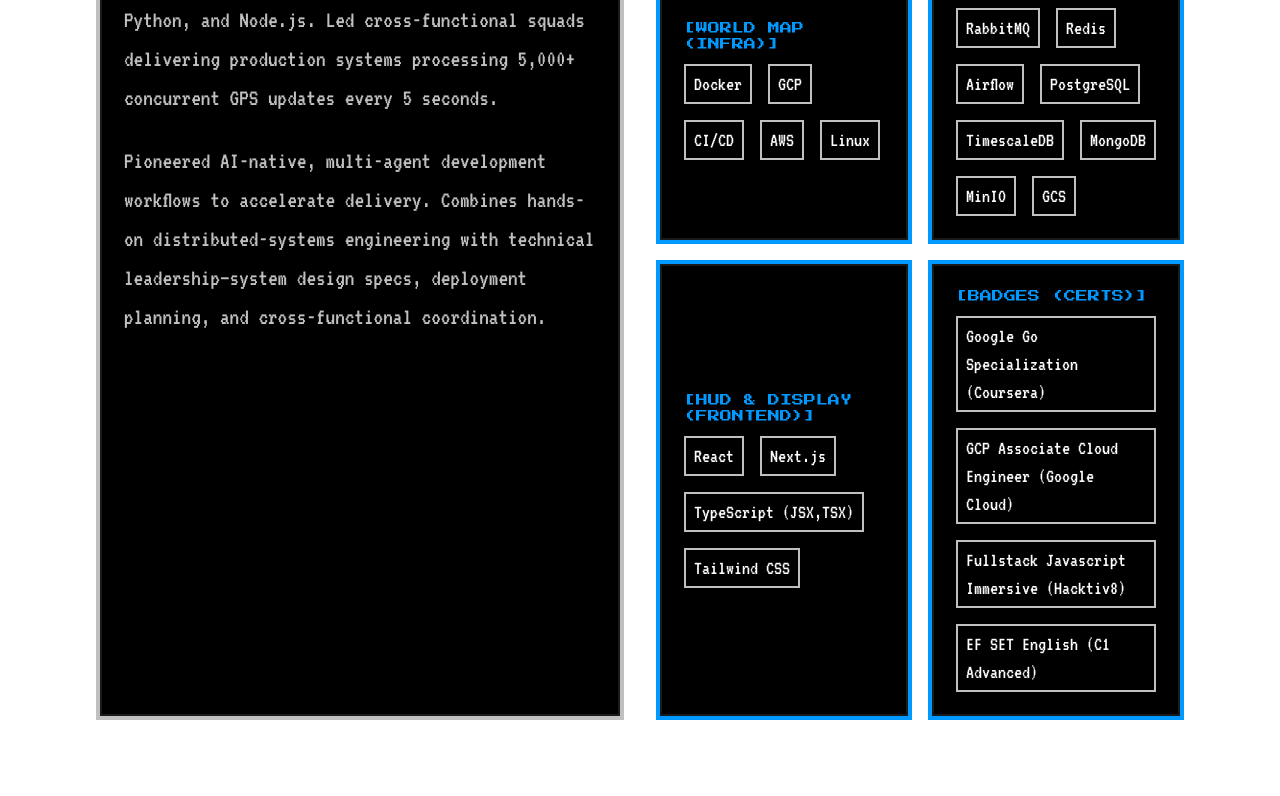
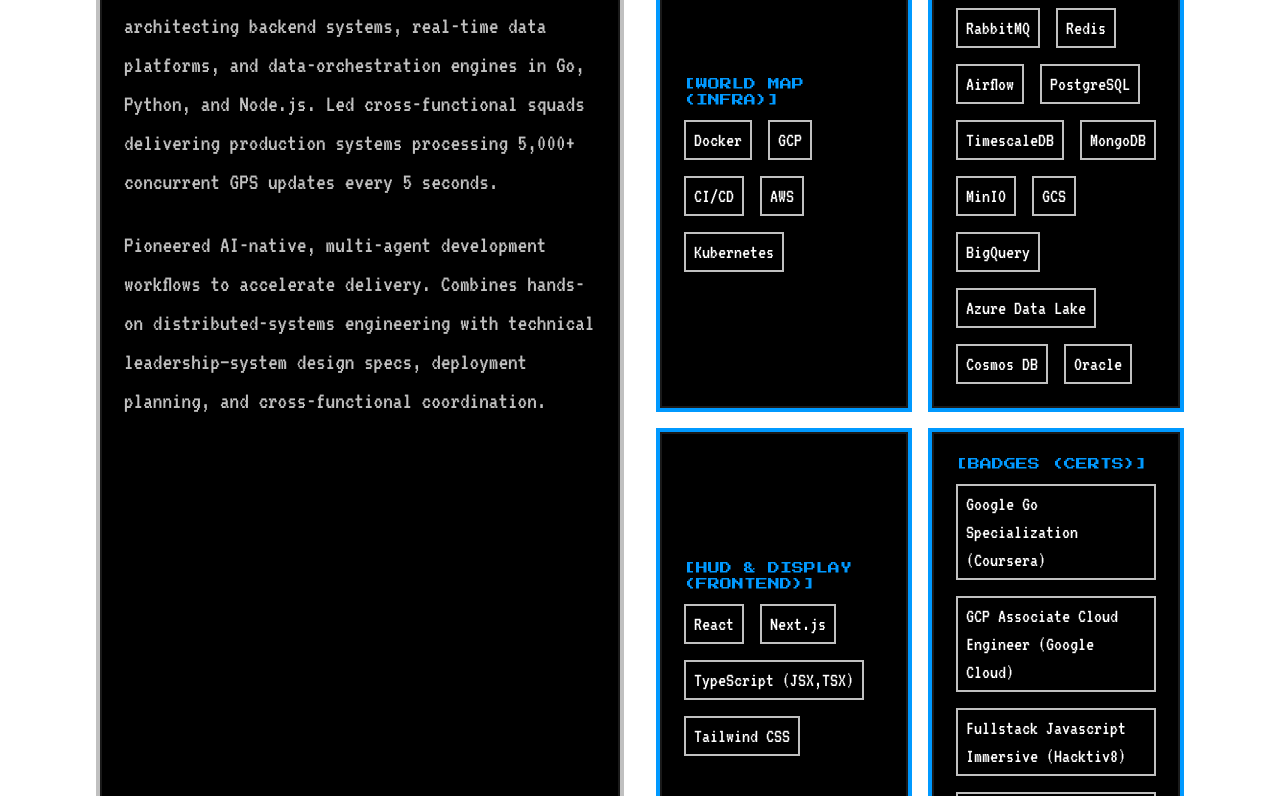
Before and after one commit to vinutama/vinporto, a React (Vite) app: page / in a window 1280 px wide. Shown: the part 1584-2380 px from the top of the page. Built offline with nearby package versions, Linux system fonts and the light colour scheme.

Commit message:
update about and experience

```diff
--- a/src/app/components/sections/About.tsx
+++ b/src/app/components/sections/About.tsx
@@ -5,8 +5,8 @@
   const skills = [
     { category: "WEAPONS (TECH)", items: ["Go (Gin, GORM)", "Python (Flask, Celery)", "Node.js (Express, NestJS)", "TypeScript", "SQL", "NoSQL"] },
     { category: "BLUEPRINTS (ARCH & COMMS)", items: ["Microservices", "Event-Driven", "gRPC", "REST APIs", "TDD", "RBAC", "Apache Kafka", "Websocket", "Eclipse Mosquitto"] },
-    { category: "WORLD MAP (INFRA)", items: ["Docker", "GCP", "CI/CD", "AWS", "Linux"] },
-    { category: "MANA VAULT (DATA)", items: ["RabbitMQ", "Redis", "Airflow", "PostgreSQL", "TimescaleDB", "MongoDB", "MinIO", "GCS"] },
+    { category: "WORLD MAP (INFRA)", items: ["Docker", "GCP", "CI/CD", "AWS", "Kubernetes"] },
+    { category: "MANA VAULT (DATA)", items: ["RabbitMQ", "Redis", "Airflow", "PostgreSQL", "TimescaleDB", "MongoDB", "MinIO", "GCS", "BigQuery", "Azure Data Lake", "Cosmos DB", "Oracle"] },
     { category: "HUD & DISPLAY (FRONTEND)", items: ["React", "Next.js", "TypeScript (JSX,TSX)", "Tailwind CSS"] },
     { category: "BADGES (CERTS)", items: ["Google Go Specialization (Coursera)", "GCP Associate Cloud Engineer (Google Cloud)", "Fullstack Javascript Immersive (Hacktiv8)", "EF SET English (C1 Advanced)"] },
   ];
--- a/src/app/components/sections/Experience.tsx
+++ b/src/app/components/sections/Experience.tsx
@@ -19,8 +19,8 @@
     date: "Apr 2022 – Apr 2024",
     bullets: [
       "Led 2 backend engineers with code reviews and onboarding docs.",
-      "Architected no-code ETL orchestration platform modeled on Apache Airflow.",
-      "Integrated 16+ data sources (S3, Kafka, Hadoop, PostgreSQL, Salesforce).",
+      "Architected no-code ETL orchestration platform modeled on Apache Airflow. Used across more than 20 divisions.",
+      "Integrated 16+ data sources (S3, Kafka, Hadoop, PostgreSQL, Salesforce, Google BigQuery, ADLS, Cosmos DB, GCS, Oracle).",
       "Delivered end-to-end ETL for hospital client (RS Harapan Kita)."
     ]
   },
@@ -31,7 +31,8 @@
     bullets: [
       "Built Flask APIs under strict TDD with Python unittest.",
       "Owned CI/CD pipelines end-to-end: deployment, production releases, incident response.",
-      "Partnered with PM, Frontend, DevOps on API contracts and third-party integrations."
+      "Partnered with PM, Frontend, DevOps on API contracts and third-party integrations.",
+      "Built a Hospital Information System deployed on Kubernetes, used daily by more than 30 internal hospital staff."
     ]
   }
 ];
```
